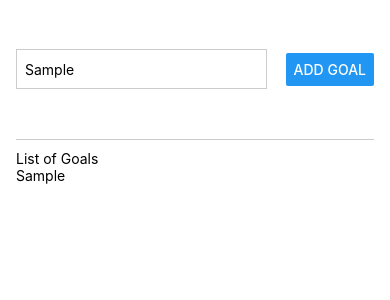
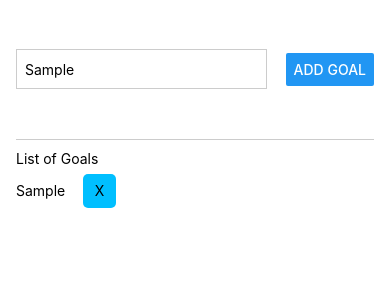
Before and after one commit to inhyoe/React_native, a React Native app: screen / in a window 390 px wide. Both pictures are taken after typing "Sample" into the empty fields and a click on the button "ADD GOAL". Shown: the top 300 px of the page. Built offline with nearby package versions, Linux system fonts and the light colour scheme.

Commit message:
내맘대로

```diff
--- a/App.tsx
+++ b/App.tsx
@@ -1,13 +1,17 @@
 import { useState } from 'react';
 import {
   Button,
+  Pressable,
   StyleSheet,
   Text,
   TextInput,
+  TouchableOpacity,
   View,
+  Dimensions,
 } from 'react-native';
 
 type Goal = string;
+const { width, height } = Dimensions.get('window');
 
 export default function App() {
   const [entererGoalText, setEnteredGoalText] = useState<string>('');
@@ -37,7 +41,17 @@ export default function App() {
       <View style={[styles.goalsContainer]}>
         <Text>List of Goals</Text>
         {courseGoals.map((goal, index) => (
-          <Text key={index}>{goal}</Text>
+          <View style={[styles.listOfGoals]} key={index}>
+            <Text>{goal}</Text>
+            <Pressable
+              style={styles.buttonOfX}
+              onPress={(onTouch) => {
+                console.log('Touched');
+              }}
+            >
+              <Text>X</Text>
+            </Pressable>
+          </View>
         ))}
       </View>
     </View>
@@ -71,4 +85,19 @@ const styles = StyleSheet.create({
   goalsContainer: {
     flex: 5,
   },
+
+  listOfGoals: {
+    marginTop: '2%',
+    flexDirection: 'row',
+    alignItems: 'center',
+  },
+
+  buttonOfX: {
+    marginLeft: '5%',
+    backgroundColor: '#00bfff',
+    borderRadius: 5,
+    paddingVertical: height * 0.01,
+    paddingHorizontal: width * 0.03,
+    alignItems: 'center',
+  },
 });
```
